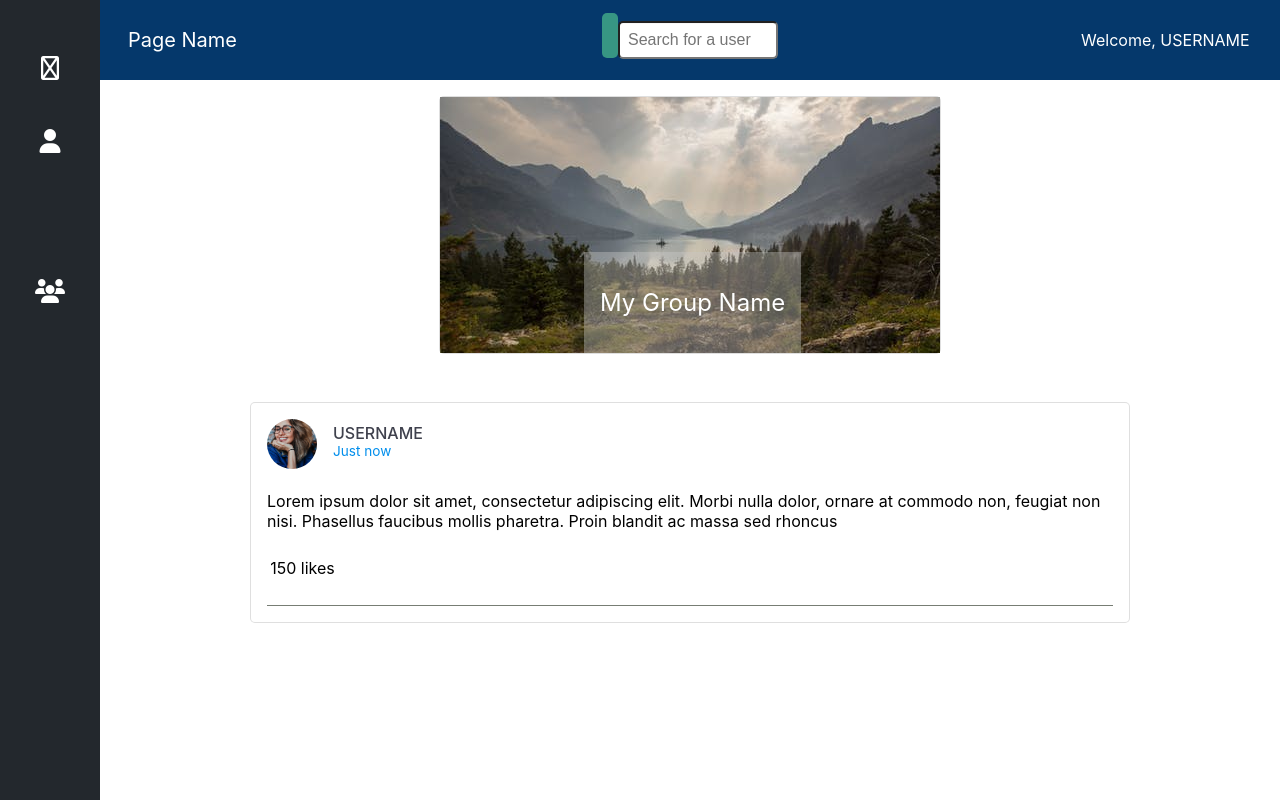
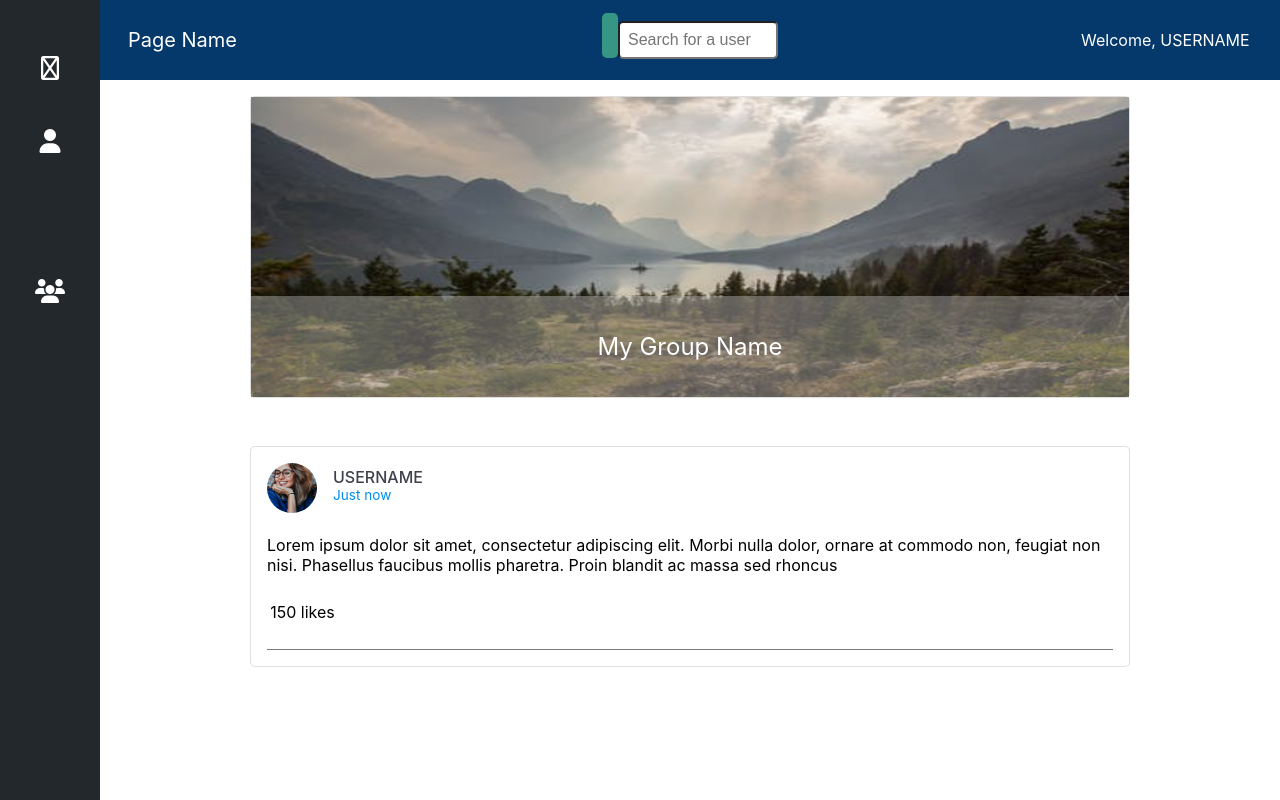
Before and after one commit to jay2noob/groupme-app, a React (Create React App) app in the folder client/: page /groups in a window 1280 px wide. Built offline with nearby package versions, Linux system fonts and the light colour scheme; some icons are missing.

Commit message:
fixed image issues on the group page

```diff
--- a/client/src/components/GroupsHero/styles.css
+++ b/client/src/components/GroupsHero/styles.css
@@ -4,6 +4,7 @@
 }
 
 .groups-hero-card {
+  width: 20rem;
   justify-self: center;
   text-align: center;
   display: grid;
@@ -15,21 +16,21 @@
 }
 
 .groups-hero-img-container {
-  position: relative;
-  max-width: 640px;
   overflow: hidden;
   display: block;
+  position: relative;
+  max-height: 300px;
 }
 
 .groups-hero-img {
-  display: block;
-  position: relative;
+  width: 20rem;
+  max-height: 300px;
 }
 
 .groups-hero-content {
   position: absolute;
+  width: 100%;
   bottom: 0;
-  left: 9rem;
   color: #fff;
   background-color: rgba(200,200,200, .4);
   padding: 1rem;
@@ -39,26 +40,42 @@
   font-weight: 400;
 }
 
-/* @media only screen and (min-width: 35rem) {
+@media only screen and (min-width: 35rem) {
   .groups-hero-card {
+    width: 25rem;
+  }
+
+  .groups-hero-img {
     width: 25rem;
   }
 }
 
-@media only screen and (min-width: 45rem) {
+@media only screen and (min-width: 40rem) {
   .groups-hero-card {
-    width: 35rem;
+    width: 32rem;
+  }
+
+  .groups-hero-img {
+    width: 32rem;
   }
 }
 
-@media only screen and (min-width: 55rem) {
+@media only screen and (min-width: 50rem) {
   .groups-hero-card {
-    width: 45rem;
+    width: 42rem;
+  }
+
+  .groups-hero-img {
+    width: 42rem;
   }
 }
 
-@media only screen and (min-width: 65rem) {
+@media only screen and (min-width: 70rem) {
   .groups-hero-card {
     width: 55rem;
   }
-} */
+
+  .groups-hero-img {
+    width: 55rem;
+  }
+}
```
Also changed, not shown: client/src/components/GroupComments/index.js (added, +12 -0 lines), client/src/components/GroupComments/styles.css (added).
